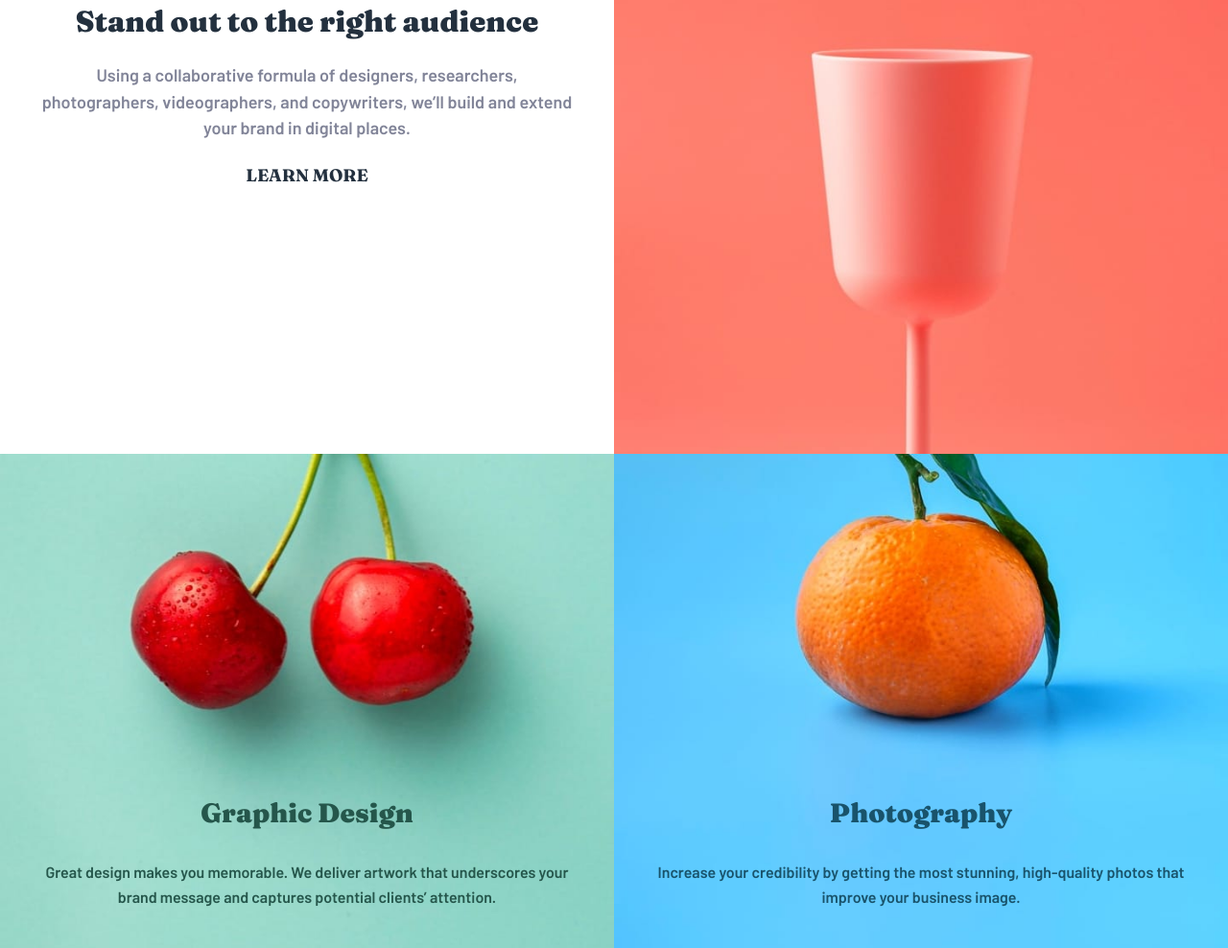
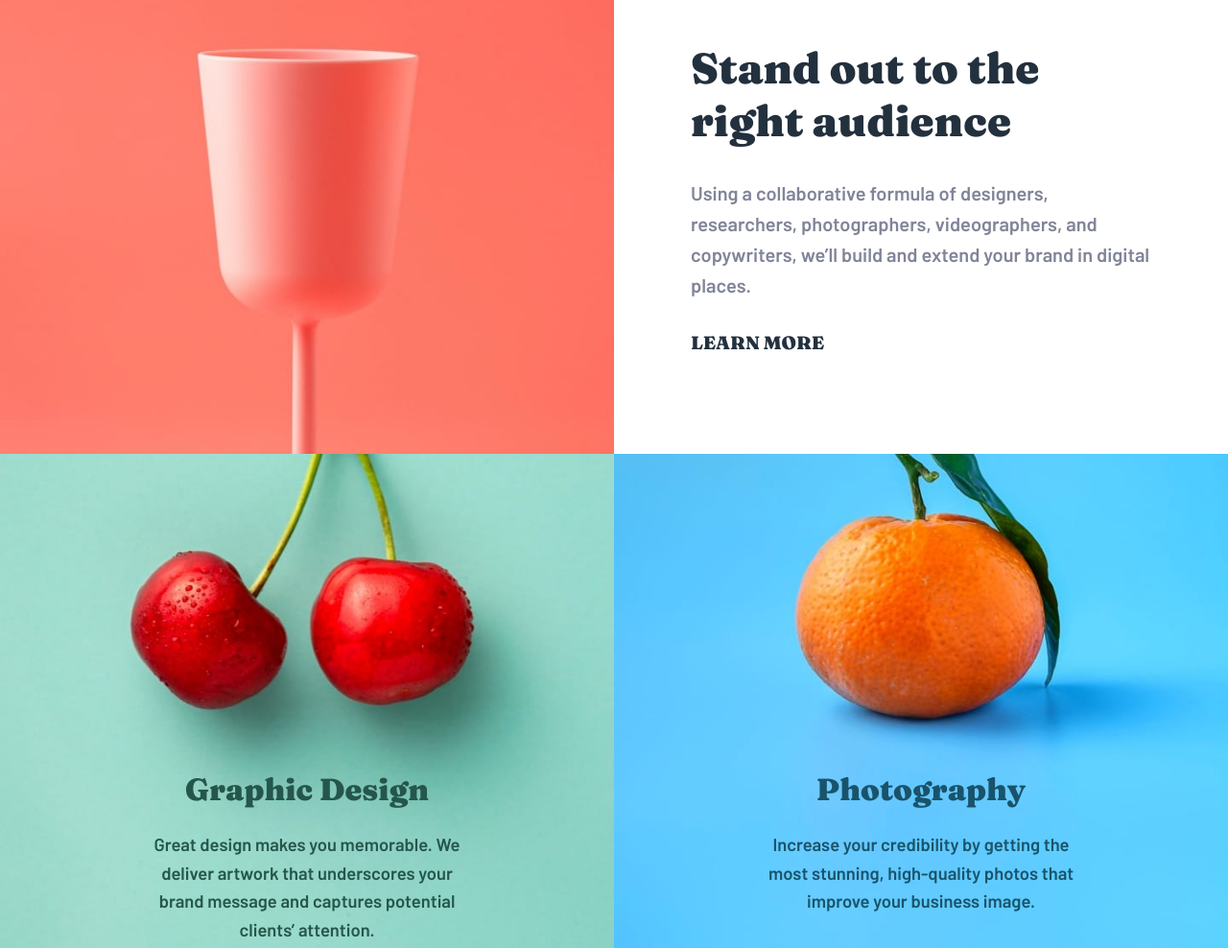
Before and after one commit to cganzon/sunnyside-agency, a plain HTML site: page index.html in a window 1280 px wide. Shown: the part 1305-2293 px from the top of the page at 96% size. Drawn offline with Linux system fonts and the light colour scheme.

Commit message:
added responsiveness to the advertisemnt section so it looks relatively good on all screen sizes

```diff
--- a/index.html
+++ b/index.html
@@ -56,15 +56,19 @@
       <div class="graphic-design">
         <img class="image-graphic-design-mobile" src="./images/mobile/image-graphic-design.jpg" alt="">
         <img class="image-graphic-design-desktop" src="./images/desktop/image-graphic-design.jpg" alt="">
-        <h2 class="graphic-design-title">Graphic Design</h2>
-        <p class="graphic-design-paragraph">  Great design makes you memorable. We deliver artwork that underscores your brand message and captures potential clients’ attention.</p>
+        <div class="graphic-design-info">
+          <h2 class="graphic-design-title">Graphic Design</h2>
+          <p class="graphic-design-paragraph">  Great design makes you memorable. We deliver artwork that underscores your brand message and captures potential clients’ attention.</p>
+        </div>
       </div>
 
       <div class="photography">
         <img class="image-photography-mobile" src="./images/mobile/image-photography.jpg" alt="">
         <img class="image-photography-desktop" src="./images/desktop/image-photography.jpg" alt="">
-        <h2 class="photography-title">Photography</h2>
-        <p class="photography-paragraph">Increase your credibility by getting the most stunning, high-quality photos that improve your business image.</p>
+        <div class="photography-info">
+          <h2 class="photography-title">Photography</h2>
+          <p class="photography-paragraph">Increase your credibility by getting the most stunning, high-quality photos that improve your business image.</p>
+        </div>
       </div>
     </section>
 
--- a/style.css
+++ b/style.css
@@ -218,6 +218,10 @@ section a {
     .image-header-mobile {
         display: none;
     }
+
+    .header-text {
+        font-size: 2.8rem;
+    }
 }
 
 @media (min-width: 1000px) {
@@ -226,7 +230,7 @@ section a {
     }
 }
 
-@media(min-width: 1300px) {
+@media(min-width: 1200px) {
     .nav {
         padding-top: 0.7rem;
     }
@@ -290,6 +294,13 @@ section a {
     padding: 1.5rem 0;
 }
 
+.transform-link,
+.stand-out-link {
+    text-transform: uppercase;
+    font-weight: 900;
+    font-size: 0.95em;
+}
+
 .graphic-design,
 .photography {
     position: relative;
@@ -303,21 +314,21 @@ section a {
     color: var(--dark-blue);
 }
 
-.graphic-design-title,
-.photography-title,
-.graphic-design-paragraph,
-.photography-paragraph  {
+.graphic-design-info,
+.photography-info {
     position: absolute;
+    top: 67%;
     left: 50%;
     transform: translateX(-50%);
+    width: 92%;
+
 }
 
 .graphic-design-title,
 .photography-title {
     font-size: 1.55em;
     font-weight: 900;
-    width: 100%;
-    top: 67%;
+
 }
 
 .graphic-design-paragraph,
@@ -325,13 +336,26 @@ section a {
     font-size: 0.889em;
     font-weight: 700;
     line-height: 1.6em;
-    bottom: 11%;
-    width: 90%;
+    padding-top: 1.2rem;
+
 }
 
-.transform-link,
-.stand-out-link {
-    text-transform: uppercase;
+
+@media (min-width: 480px) {
+    .transform-info,
+    .stand-out-info {
+        padding: 5rem 0;
+        max-width: 33rem;
+    }
+    .graphic-design-info,
+    .photography-info {
+        max-width: 36rem;
+    }
+
+    .graphic-design-paragraph,
+    .photography-paragraph {
+    font-size: 0.95em;
+    }
 }
 
 @media (min-width: 768px) {
@@ -358,16 +382,139 @@ section a {
         grid-auto-flow: dense;
     }
 
-    .image-transform-desktop,
-    .stand-out-info,
+    .image-stand-out-desktop,
+    .transform-info,
     .graphic-design {
         grid-column: 1 / 2;
     }
 
-    .image-stand-out-desktop,
-    .transform-info,
+    .image-transform-desktop,
+    .stand-out-info,
     .photography {
         grid-column: 2 / 3;
+    }
+
+    .transform-info,
+    .stand-out-info {
+        display: flex;
+        flex-direction: column;
+        justify-content: center;
+        text-align: start;
+        padding: 0;
+        width: 75%;
+        max-width: 24rem;
+    }
+
+    .transform-title,
+    .stand-out-title {
+        font-size: 1.8rem;
+    }
+
+    .transform-paragraph,
+    .stand-out-paragraph {
+        font-size: 0.95rem;
+        padding: 1rem 0;
+    }
+
+    .transform-link,
+    .stand-out-link {
+        font-size: 0.85rem;
+    }
+
+    .graphic-design-info,
+    .photography-info {
+        top: 60%;
+        width: 80%;
+        max-width: 22.188rem;
+    }
+
+    .graphic-design-title,
+    .photography-title {
+        font-size: 1.5rem;
+    }
+
+    .graphic-design-paragraph,
+    .photography-paragraph {
+        font-size: 0.9rem;
+        padding-top: 0.6rem;
+    }
+}
+
+@media (min-width: 1024px) {
+    .transform-title,
+    .stand-out-title {
+        font-size: 2.4rem;
+    }
+
+    .transform-paragraph,
+    .stand-out-paragraph {
+        font-size: 1.2rem;
+        padding: 1rem 0;
+        line-height: 2rem;
+    }
+
+    .transform-link,
+    .stand-out-link {
+        font-size: 1.1rem;
+    }
+
+    .graphic-design-info,
+    .photography-info {
+        top: 65%;
+        width: 70%;
+    }
+
+    .graphic-design-title,
+    .photography-title {
+        font-size: 1.7rem;
+    }
+
+    .graphic-design-paragraph,
+    .photography-paragraph {
+        font-size: 1rem;
+        padding-top: 1rem;
+    }
+}
+
+@media (min-width: 1200px) {
+    .transform-info,
+    .stand-out-info {
+        max-width: 32rem;
+    }
+
+    .transform-title,
+    .stand-out-title {
+        font-size: 2.8rem;
+    }
+
+    .transform-paragraph,
+    .stand-out-paragraph {
+        font-size: 1.25rem;
+        padding: 2rem 0;
+    }
+
+    .transform-link,
+    .stand-out-link {
+        font-size: 1.2rem;
+    }
+
+    .graphic-design-info,
+    .photography-info {
+        top: 62%;
+        width: 55%;
+        max-width: 27.5rem;
+    }
+
+    .graphic-design-title,
+    .photography-title {
+        font-size: 2rem;
+    }
+
+    .graphic-design-paragraph,
+    .photography-paragraph {
+        font-size: 1.15rem;
+        font-weight: 700;
+        padding-top: 1.5rem;
     }
 }
 
```
